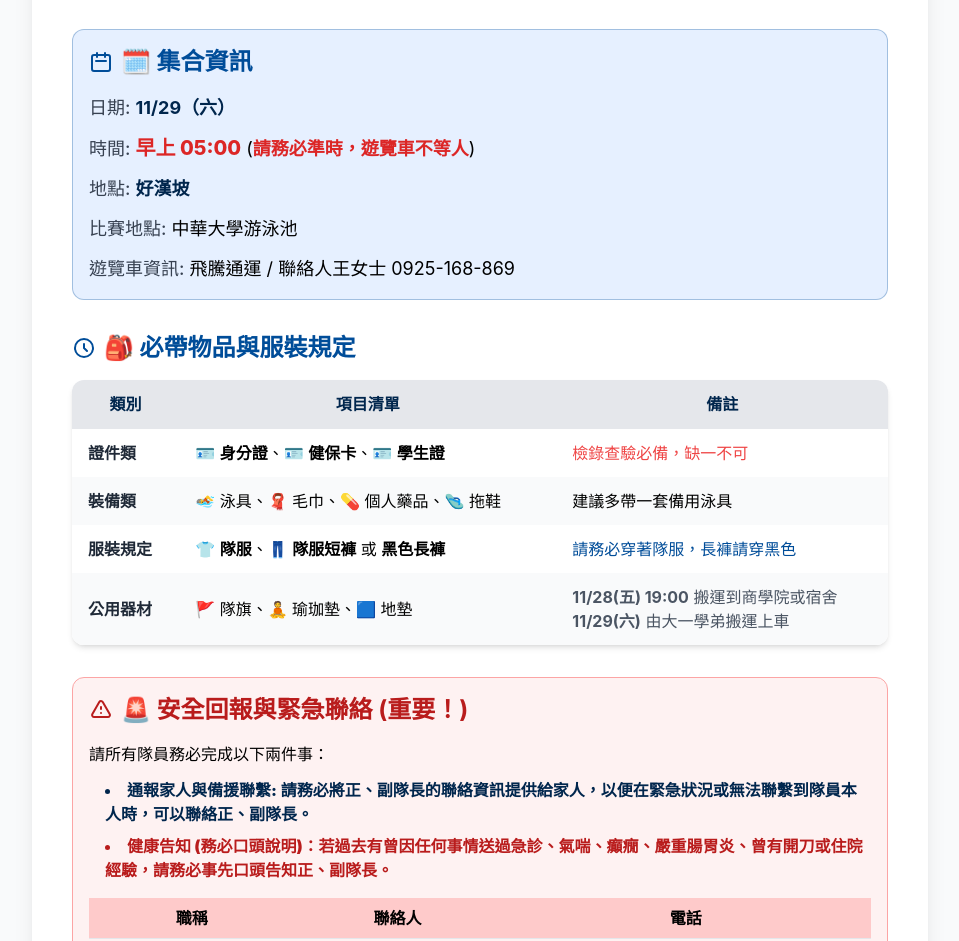
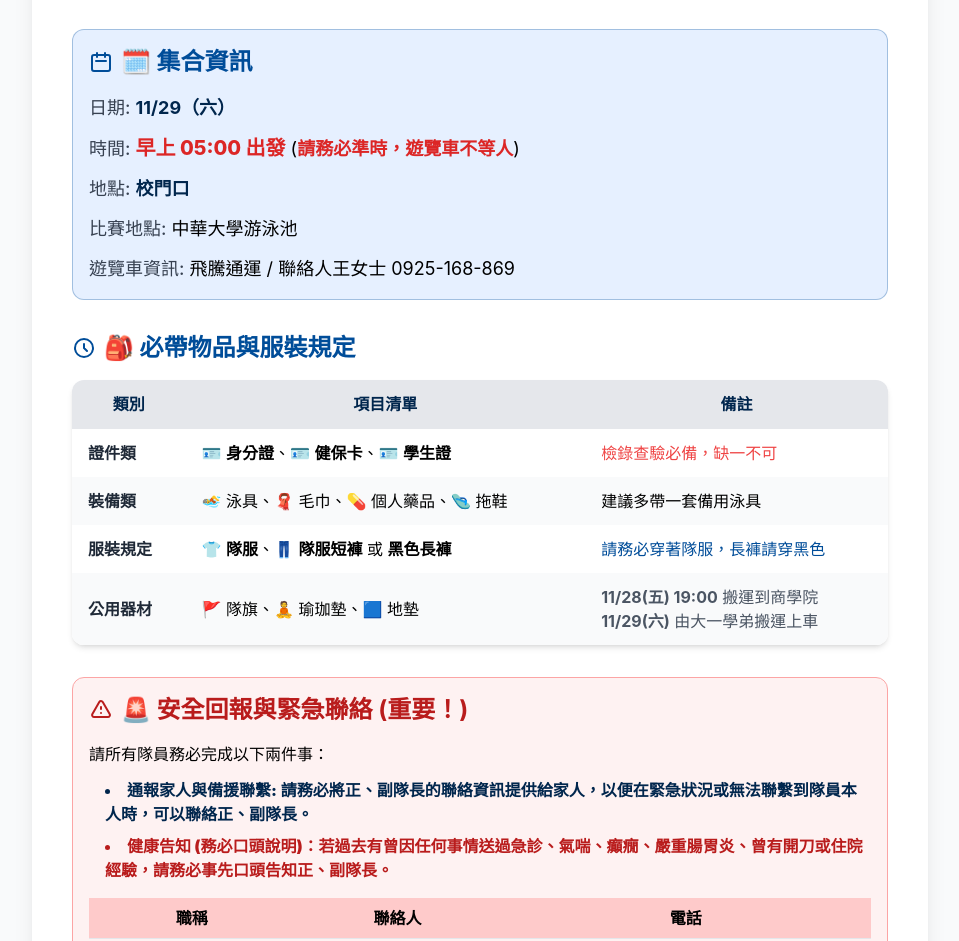
Before and after one commit to wenzelherder/2025songzhumei, a plain HTML site: page index.html in a window 1280 px wide. Shown: the part 159-1100 px from the top of the page, without its empty margins (160-1119 px from the left). Drawn offline with nearby package versions, Linux system fonts and the light colour scheme.

```diff
--- a/index.html
+++ b/index.html
@@ -158,8 +158,8 @@
             </h2>
             <div class="space-y-3 text-lg">
                 <p><span class="font-medium text-gray-700">日期:</span> <strong class="text-ncp-dark">11/29（六）</strong></p>
-                <p><span class="font-medium text-gray-700">時間:</span> <strong class="text-red-600 text-xl font-extrabold">早上 05:00</strong> (<span class="text-red-600 font-semibold">請務必準時，遊覽車不等人</span>)</p>
-                <p><span class="font-medium text-gray-700">地點:</span> <strong class="text-ncp-dark">好漢坡</strong></p>
+                <p><span class="font-medium text-gray-700">時間:</span> <strong class="text-red-600 text-xl font-extrabold">早上 05:00 出發</strong> (<span class="text-red-600 font-semibold">請務必準時，遊覽車不等人</span>)</p>
+                <p><span class="font-medium text-gray-700">地點:</span> <strong class="text-ncp-dark">校門口</strong></p>
                 <p><span class="font-medium text-gray-700">比賽地點:</span> 中華大學游泳池</p>
                 <p><span class="font-medium text-gray-700">遊覽車資訊:</span> 飛騰通運 / 聯絡人王女士 0925-168-869</p>
             </div>
@@ -199,7 +199,7 @@
                         <tr class="bg-gray-50">
                             <td class="py-3 px-4 font-semibold text-gray-800 table-cell-content">公用器材</td>
                             <td class="py-3 px-4 table-cell-content">🚩 隊旗、🧘 瑜珈墊、🟦 地墊</td>
-                            <td class="py-3 px-4 text-gray-600 table-cell-content"><strong>11/28(五) 19:00</strong> 搬運到商學院或宿舍<br><strong>11/29(六)</strong> 由大一學弟搬運上車</td>
+                            <td class="py-3 px-4 text-gray-600 table-cell-content"><strong>11/28(五) 19:00</strong> 搬運到商學院<br><strong>11/29(六)</strong> 由大一學弟搬運上車</td>
                         </tr>
                     </tbody>
                 </table>
@@ -540,4 +540,5 @@
     </script>
 
 </body>
+
 </html>
```
